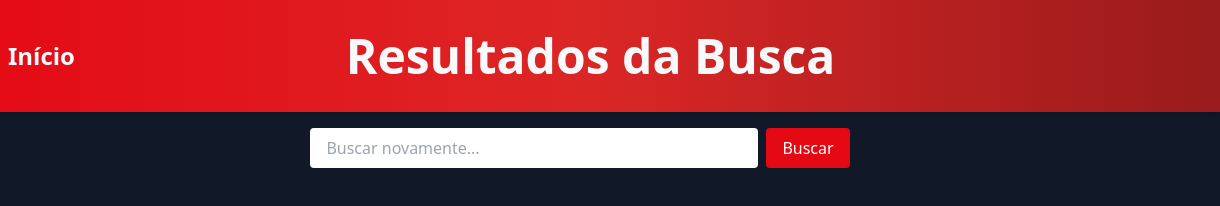
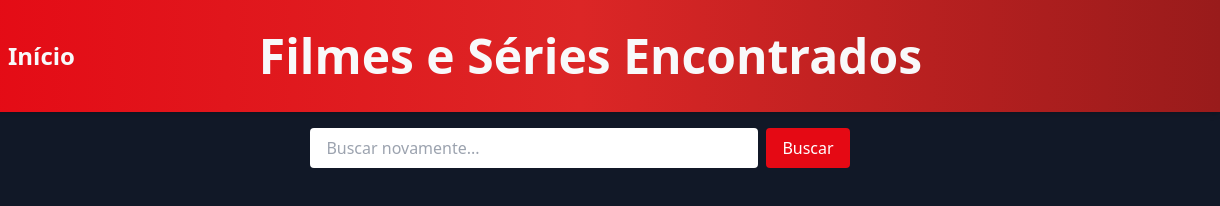
Before and after one commit to AlexandreFB2003/Catalogo-Filmes, a website: page pages/results.html in a window 1280 px wide. Shown: the full height of the page, 60-1280 px from the left. Drawn offline with nearby package versions, Linux system fonts and the light colour scheme.

Commit message:
modificacoes finais

```diff
--- a/pages/results.html
+++ b/pages/results.html
@@ -44,7 +44,7 @@
     import { renderHeader } from '../views/components.js';
     import { MovieController } from '../controllers/movieController.js';
 
-    renderHeader('Resultados da Busca');
+    renderHeader('Filmes e Séries Encontrados');
 
     const urlParams = new URLSearchParams(window.location.search);
     const query = urlParams.get('query') || '';
```
